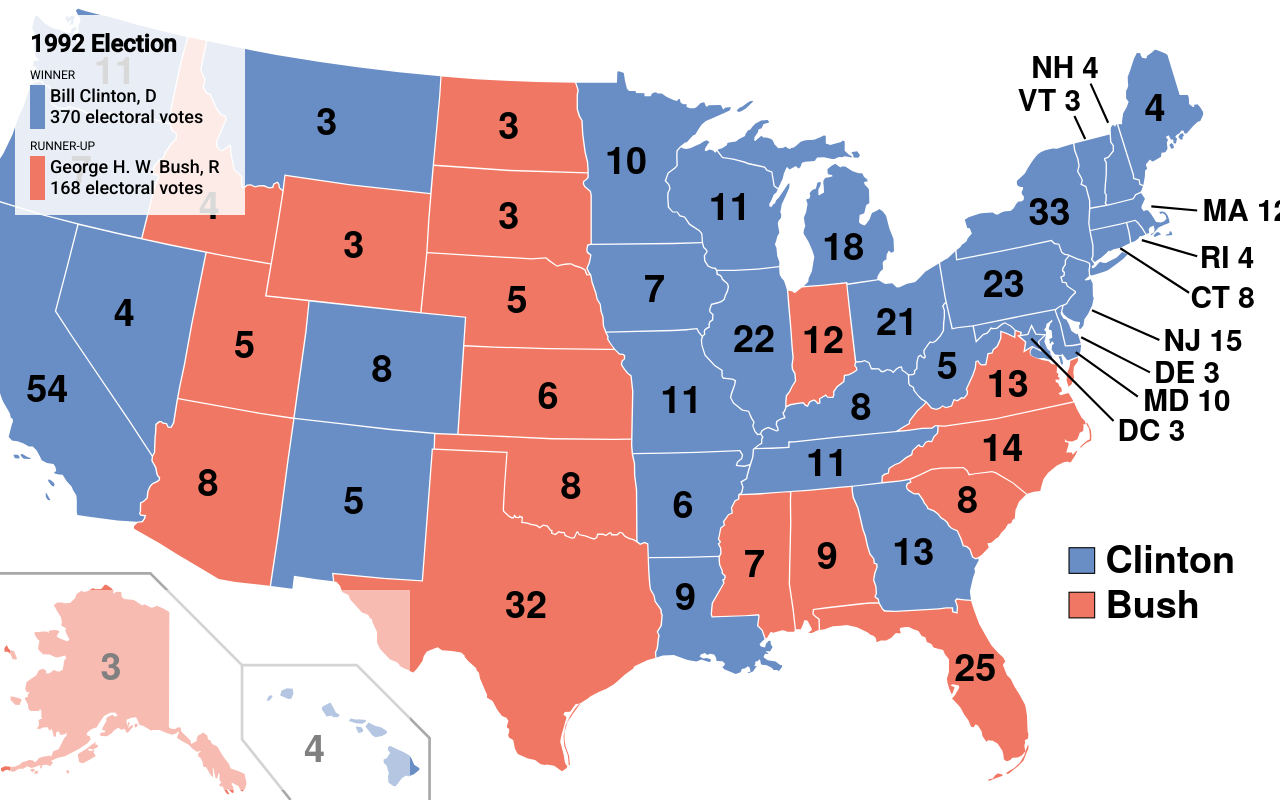
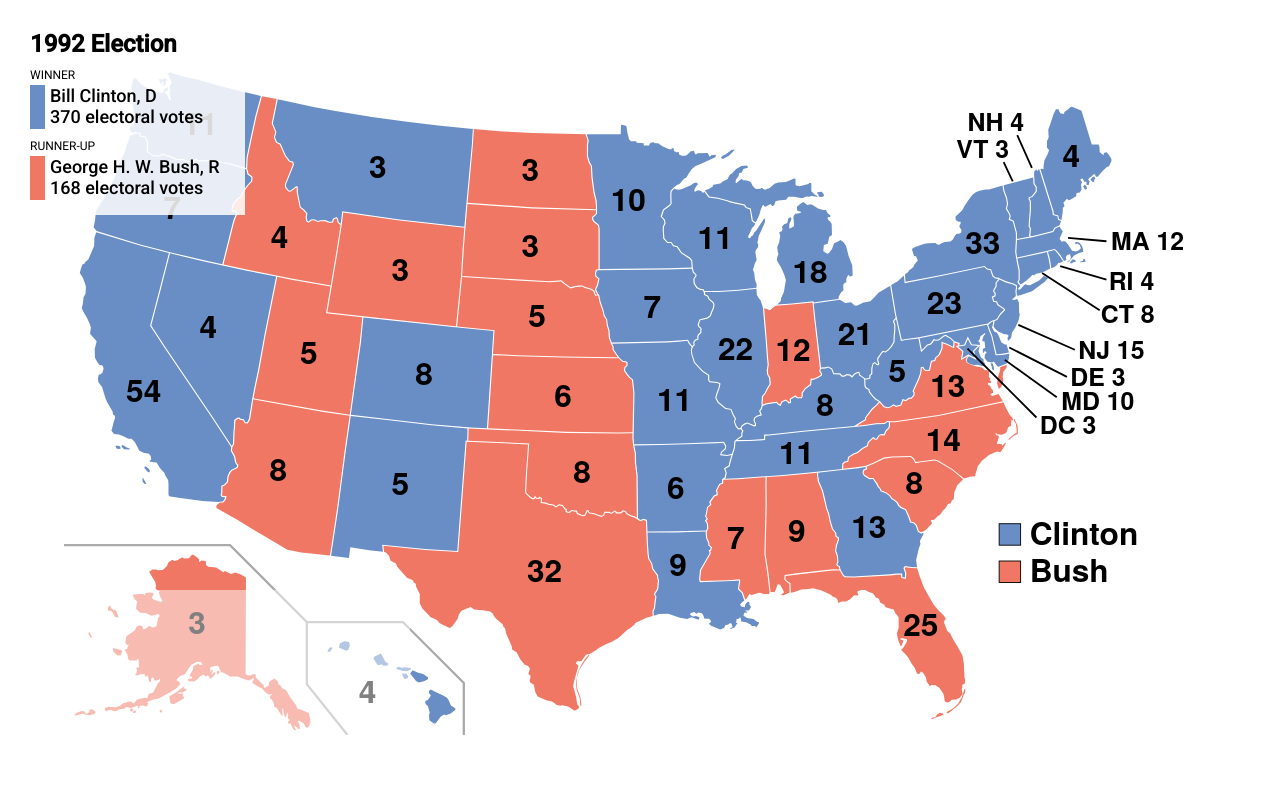
Before and after one commit to ebuddj/2020-us_election_results, a React app: page / in a window 1280 px wide. Built offline with nearby package versions, Linux system fonts and the light colour scheme.

Commit message:
Minor style change

```diff
--- a/src/styles/styles.less
+++ b/src/styles/styles.less
@@ -8,6 +8,8 @@ body {
 }
 .app {
   display: none;
+  margin: auto auto;
+  width: 90%;
   .meta_container {
     background-color: rgba(255, 255, 255, 0.85);
     font-family: Roboto;
@@ -59,9 +61,9 @@ body {
   .background_container {
     background-position: center;
     background-repeat: no-repeat;
-    background-size: cover;
+    background-size: 100%;
     height: 100vh;
-    width: 100vw;
+    width: 100%;
   }
 }
 
```
